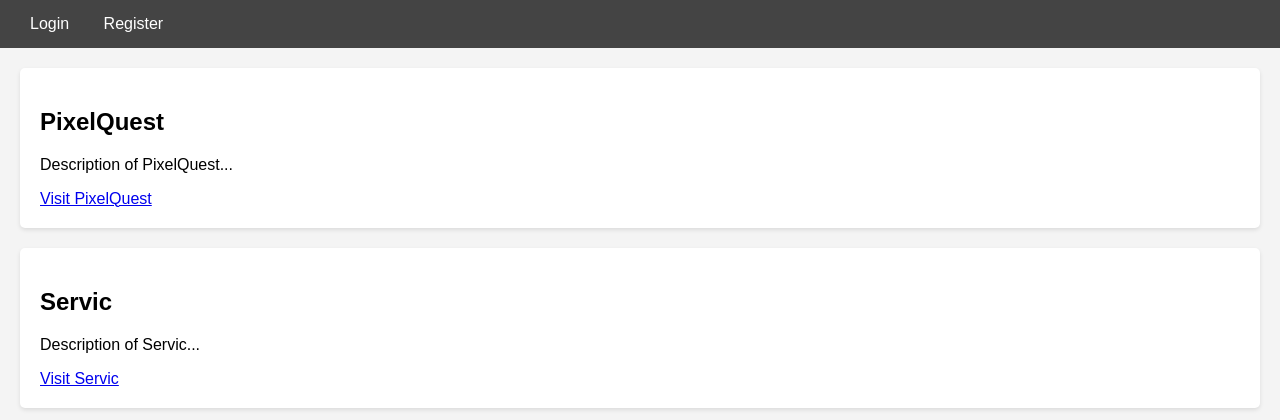
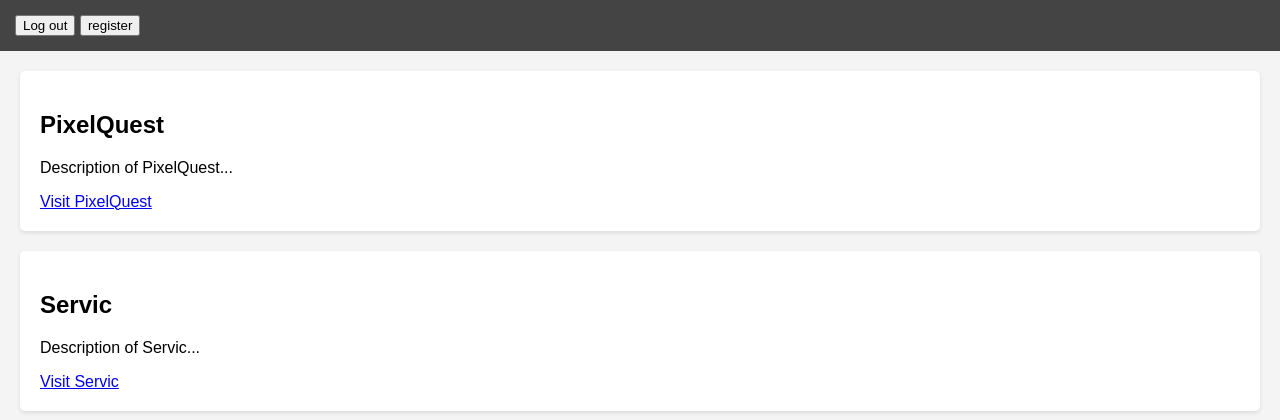
Before and after one commit to XzeraSpartan/CMPE-272-Project, a PHP site: page / in a window 1280 px wide. Shown: the part 100-520 px from the top of the page. Run offline with PHP 8.4, Linux system fonts and the light colour scheme; the visitor is signed in with stand-in values (Sample User, id 1).

Commit message:
motherfuckers

```diff
--- a/index.php
+++ b/index.php
@@ -1,3 +1,9 @@
+<?php
+session_start();
+// Check if user is logged in
+$is_logged_in = isset($_SESSION['loggedin']) && $_SESSION['loggedin'] === true;
+$is_admin_logged_in = isset($_SESSION['admin_logged_in']) && $_SESSION['admin_logged_in'] === true;
+?>
 
 <!DOCTYPE html>
 <html>
@@ -18,8 +24,14 @@
         <h1>Welcome to the Online Marketplace</h1>
     </div>
     <div class="nav">
-        <a href="login.php">Login</a>
-        <a href="register.html">Register</a>
+    <?php if ($is_logged_in || $is_admin_logged_in): ?>
+        <!-- Display Logout Button for logged-in users -->
+        <button class="button" onclick="location.href='logout.php';">Log out</button>
+    <?php else: ?>
+        <!-- Display Sign In Button for guests -->
+        <button class="button" onclick="location.href='login.php';">Log in</button>
+    <?php endif; ?>
+    <button class="button" onclick="location.href='register.html';">register</button>
     </div>
     <div class="main">
         <div class="card">
```
